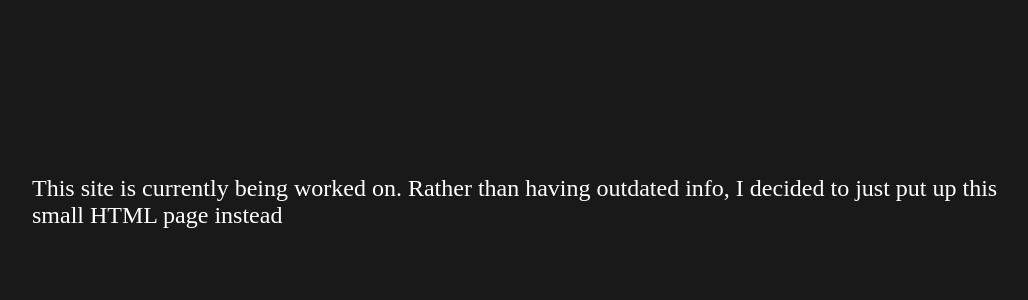
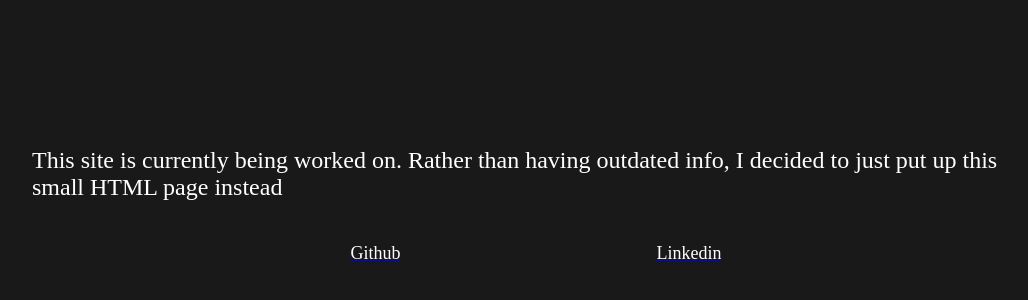
Before and after one commit to shurgbee/personal-site-v3, an Astro site: page / in a window 1280 px wide. Shown: the part 206-506 px from the top of the page, without its empty margins (104-1132 px from the left). Built offline with nearby package versions, Linux system fonts and the light colour scheme; Astro itself is replaced by a stand-in of ours.

Commit message:
added social links

```diff
--- a/src/pages/index.astro
+++ b/src/pages/index.astro
@@ -16,9 +16,18 @@ import { Font } from "astro:assets";
   <style>
   .container {
     display: flex;
+    flex-direction: column;
     justify-content: center; /* Horizontal */
     align-items: center;     /* Vertical */
     height: 100vh;
+  }
+  .links{
+    display: flex;
+    flex-direction: row;
+    padding: 0 5vw 0 5vw;
+  }
+  .links p{
+    font-size: 18px;
   }
   p{
     color: white;
@@ -33,6 +42,14 @@ import { Font } from "astro:assets";
   </style>
     <div class="container">
       <p>This site is currently being worked on. Rather than having outdated info, I decided to just put up this small HTML page instead</p>
+      <div class="links">
+        <a href="https://github.com/shurgbee" target="_blank">
+          <p>Github</p>
+        </a>
+        <a href="https://linkedin.com/in/sragvee-satluri" target="_blank">
+          <p>Linkedin</p>
+        </a>
+      </div>
     </div>
 	</body>
 </html>
```
